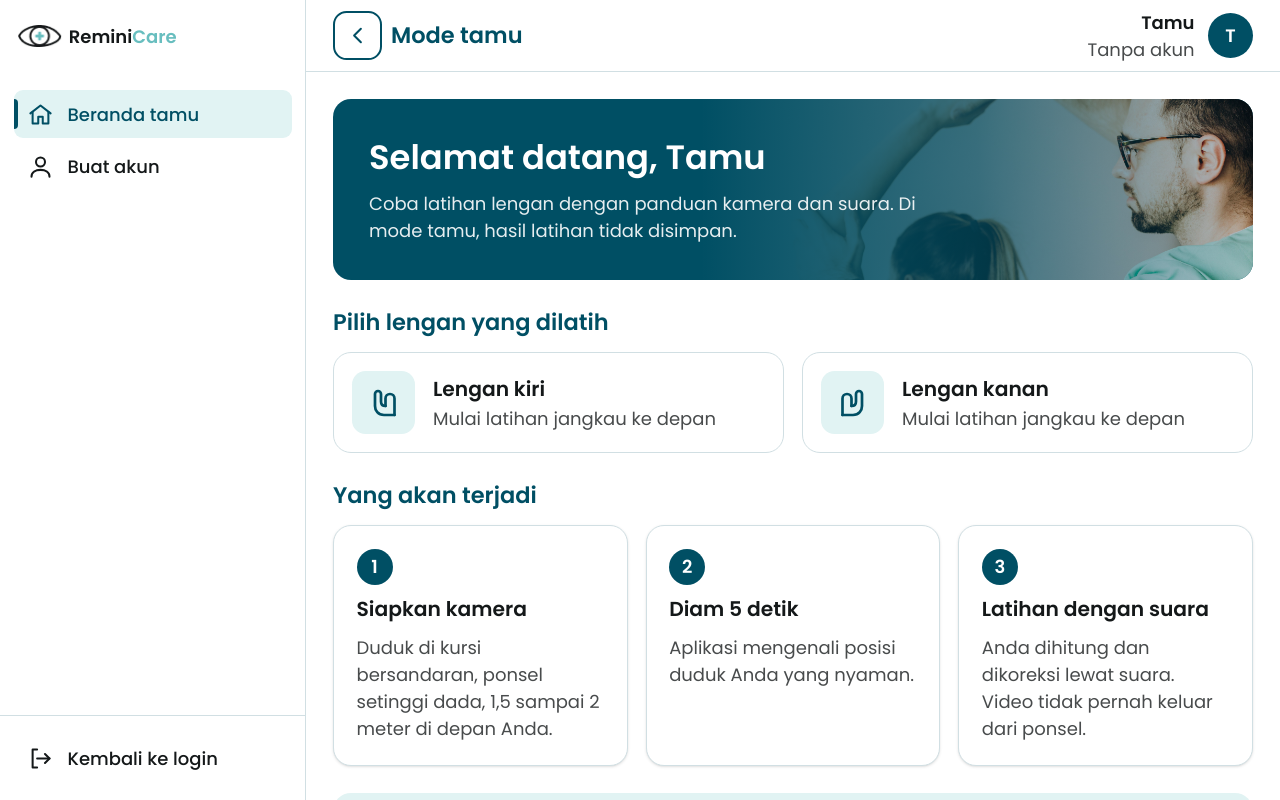
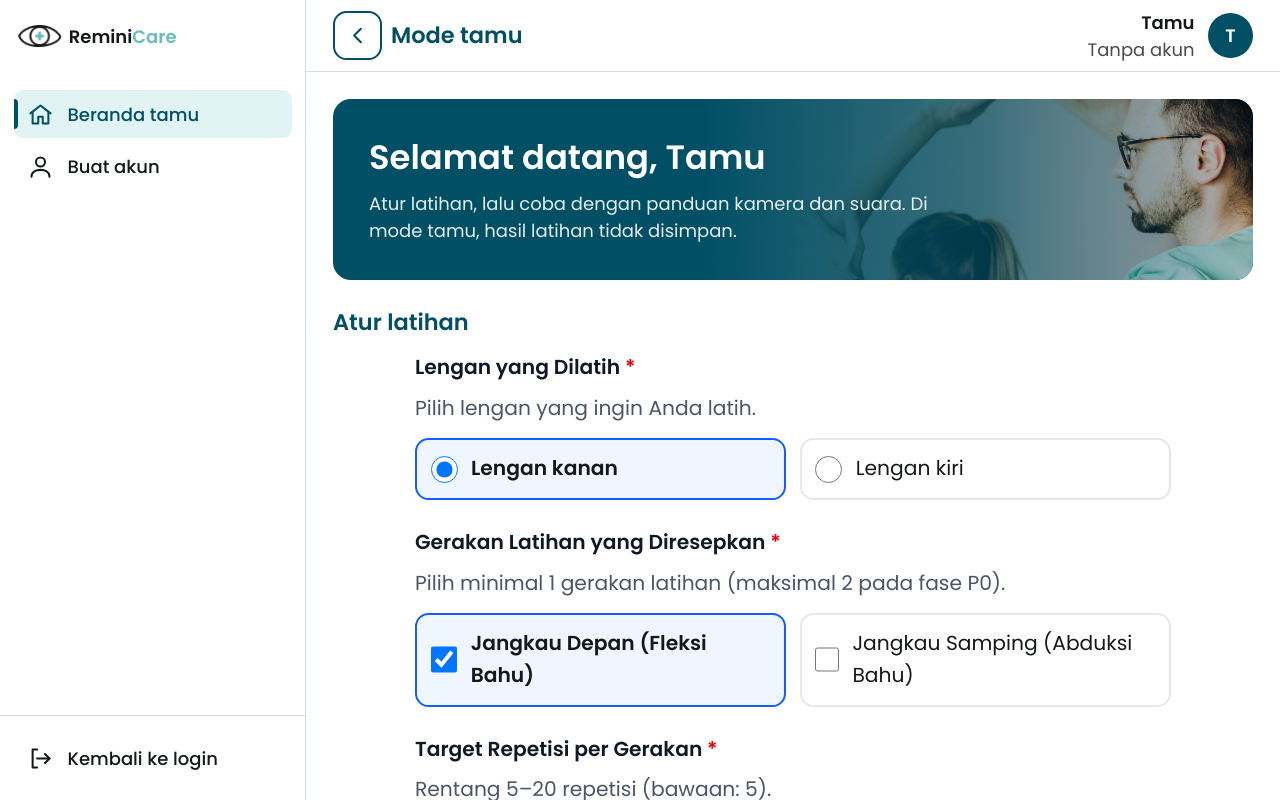
Before and after one commit to MantaYuana/ReminiCare, a Next.js app: page /tamu in a window 1280 px wide. Shown: the top 800 px of the page. Built offline with nearby package versions, Linux system fonts and the light colour scheme; no server answers.

Commit message:
feat: update tamu page to handle recipe submission and improve loading state management

```diff
--- a/app/pasien/page.tsx
+++ b/app/pasien/page.tsx
@@ -100,8 +100,7 @@ export default function Page() {
           muatRiwayat(lokal.pasien_id);
           setKeadaan('terikat');
         }
-      } else if ((peran.jenis as string) === 'pasien_baru') {
-        // Peran pasien yang belum terikat ke resep (kontrak V9 dari lib/supabase.ts)
+      } else if (peran.jenis === 'pasien_baru') {
         hapus('rc_resep');
         setKeadaan('belum_ada_resep');
       } else {
@@ -221,7 +220,7 @@ export default function Page() {
       ];
 
   const bawah: ItemNav[] = [
-    { label: 'Keluar', ikon: <IkonKeluar />, onClick: handleKeluar, nonaktif: !bisaKeluar },
+    { label: bisaKeluar ? 'Keluar' : `Tunggu ${antreanCount} sesi terkirim dulu`, ikon: <IkonKeluar />, onClick: handleKeluar, nonaktif: !bisaKeluar },
     ...(terikat ? [{ label: 'Hapus data saya', ikon: <IkonHapus />, onClick: () => setKonfirmHapus(true), bahaya: true }] : []),
   ];
 
--- a/app/tamu/page.tsx
+++ b/app/tamu/page.tsx
@@ -1,14 +1,16 @@
 'use client';
 
-import { useState } from 'react';
+import { useEffect, useState } from 'react';
 import Link from 'next/link';
 import { suara } from '../../lib/suara';
+import { bacaJson, tulisJson } from '../../lib/lokal';
+import FormResep from '../../components/FormResep';
+import type { ResepTamu } from '../../components/FormResep';
 import Sesi from '../../components/Sesi';
 import DashboardShell from '../../components/DashboardShell';
 import type { ItemNav } from '../../components/DashboardShell';
 import BannerSambutan from '../../components/BannerSambutan';
-import { IkonBeranda, IkonAkun, IkonKeluar, IkonLengan } from '../../components/ikon';
-import type { Sisi } from '../../lib/kinematik/tipe';
+import { IkonBeranda, IkonAkun, IkonKeluar } from '../../components/ikon';
 import { AMBANG_VERSI, SUARA_CONDONG } from '../../lib/kinematik/tipe';
 
 const LANGKAH = [
@@ -25,37 +27,35 @@ const MENU_BAWAH: ItemNav[] = [
   { label: 'Kembali ke login', ikon: <IkonKeluar />, href: '/' },
 ];
 
-// Catatan: form resep tamu (Task 3) menggantikan pemilihan lengan ini
-// setelah FormResep mode="tamu" dari Pindra tersedia.
 export default function Page() {
-  const [sisi, setSisi] = useState<Sisi | null>(null);
+  const [resep, setResep] = useState<ResepTamu | null>(null);
+  // Isian terakhir dibaca setelah mount supaya HTML server dan klien sama (tanpa hydration mismatch)
+  const [awal, setAwal] = useState<ResepTamu | null | undefined>(undefined);
 
-  async function mulai(s: Sisi) {
-    await suara.buka();                  // harus dari ketukan pengguna
-    setSisi(s);
+  useEffect(() => { setAwal(bacaJson<ResepTamu | null>('rc_tamu', null)); }, []);
+
+  function handleKirim(r: ResepTamu) {
+    void suara.buka();                     // sinkron dari ketukan; jangan ada await sebelumnya
+    tulisJson('rc_tamu', r);
+    setAwal(r);
+    setResep(r);
   }
 
-  if (sisi) {
+  if (resep) {
     return (
       <Sesi
         resep={{
-          gerakan: ['jangkau_depan'],
-          repetisi: 5,
+          ...resep,
           sesi_per_minggu: 3,
-          toleransi_batang: 'normal',
-          toleransi_bahu: 'normal',
-          durasi_persen: 30,
-          mode_koreksi: 'penuh',
-          kalimat_condong: 'sandaran',
           kandidat_condong: 'a',
           suara_condong: SUARA_CONDONG,
           ambang_versi: AMBANG_VERSI,
-          sisi,
+          sisi: resep.sisi_terdampak,
         }}
         simpan={false}
         tamu
         kembali="/tamu"
-        onSelesai={() => setSisi(null)}
+        onSelesai={() => setResep(null)}
       />
     );
   }
@@ -65,28 +65,14 @@ export default function Page() {
       <div className="mx-auto flex max-w-4xl flex-col gap-6">
         <BannerSambutan
           judul="Selamat datang, Tamu"
-          teks="Coba latihan lengan dengan panduan kamera dan suara. Di mode tamu, hasil latihan tidak disimpan."
+          teks="Atur latihan, lalu coba dengan panduan kamera dan suara. Di mode tamu, hasil latihan tidak disimpan."
         />
 
-        <section aria-labelledby="judul-lengan" className="flex flex-col gap-3">
-          <h2 id="judul-lengan" className="text-xl font-semibold text-brand-700">Pilih lengan yang dilatih</h2>
-          <div className="grid gap-4 sm:grid-cols-2">
-            {(['kiri', 'kanan'] as Sisi[]).map(s => (
-              <button
-                key={s}
-                onClick={() => mulai(s)}
-                className="group flex min-h-[96px] items-center gap-4 rounded-2xl border border-slate-200 bg-white p-4 text-left transition-colors hover:border-brand-700 hover:bg-brand-50 motion-reduce:transition-none"
-              >
-                <span className="flex h-14 w-14 shrink-0 items-center justify-center rounded-xl bg-brand-50 text-brand-700 group-hover:bg-white">
-                  <IkonLengan className={`h-8 w-8 ${s === 'kiri' ? '-scale-x-100' : ''}`} />
-                </span>
-                <span>
-                  <span className="block text-lg font-semibold">Lengan {s}</span>
-                  <span className="block text-base text-muted">Mulai latihan jangkau ke depan</span>
-                </span>
-              </button>
-            ))}
-          </div>
+        <section aria-labelledby="judul-resep" className="flex flex-col gap-3">
+          <h2 id="judul-resep" className="text-xl font-semibold text-brand-700">Atur latihan</h2>
+          {awal === undefined
+            ? <p className="rc-sub" role="status">Memuat…</p>
+            : <FormResep mode="tamu" pasien={awal} onKirim={handleKirim} />}
         </section>
 
         <section aria-labelledby="judul-langkah" className="flex flex-col gap-3">
```
